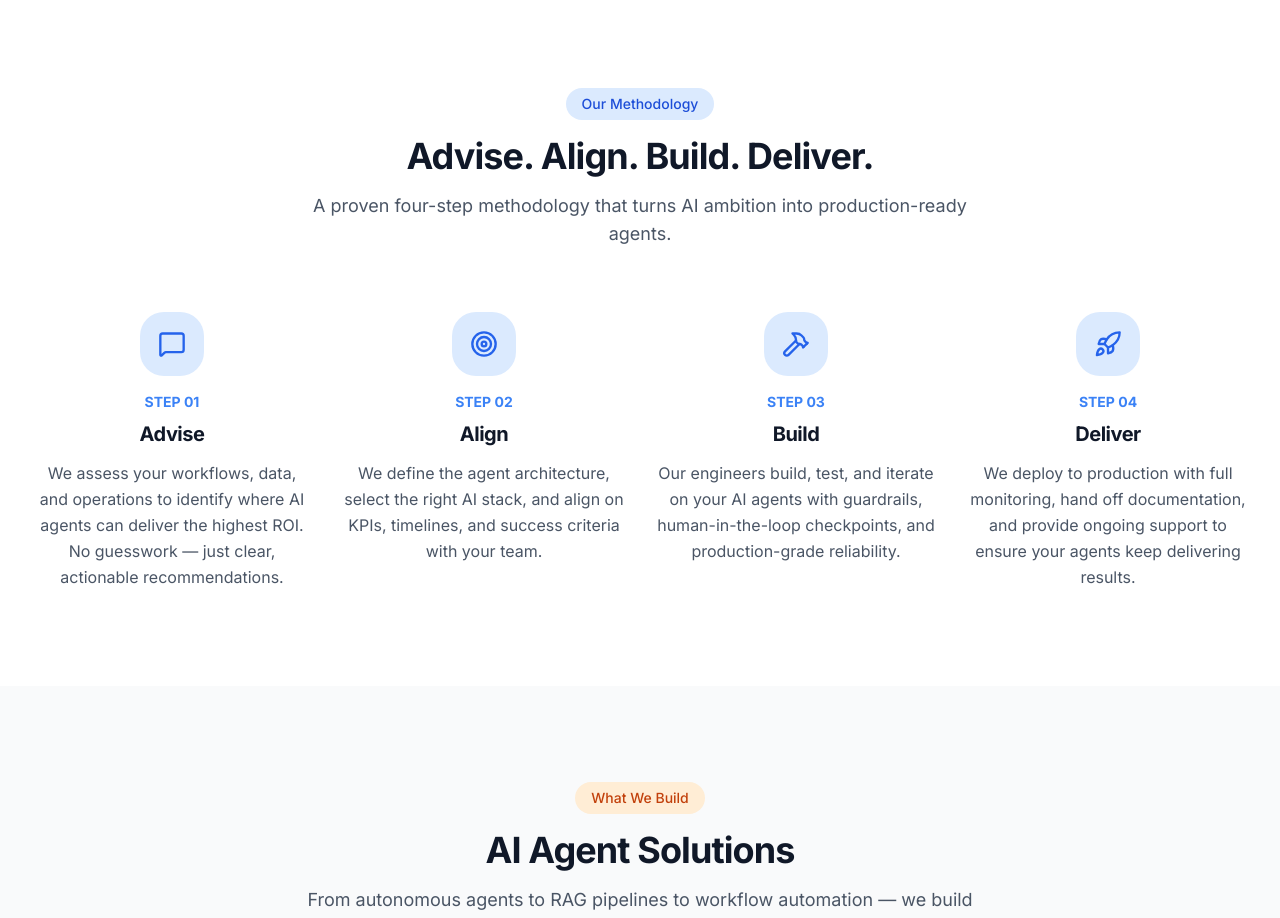
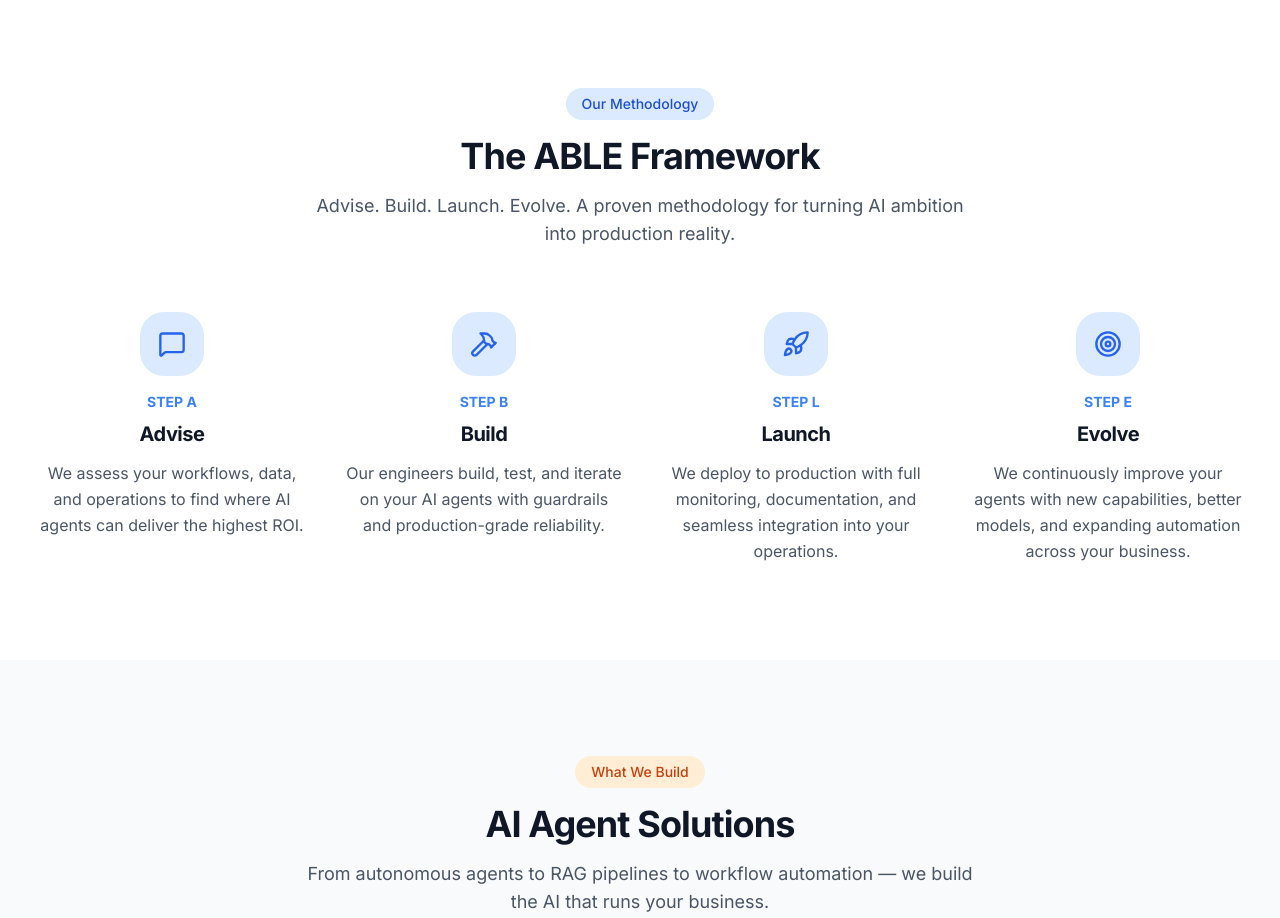
Before and after one commit to nikspatel007/website, a React (Vite) app: page / in a window 1280 px wide. Shown: the part 860-1778 px from the top of the page. Built offline with nearby package versions, Linux system fonts and the light colour scheme; no server answers.

Commit message:
ABLE Framework: Advise, Build, Launch, Evolve

```diff
--- a/src/data/services.ts
+++ b/src/data/services.ts
@@ -34,19 +34,19 @@ export const services: Service[] = [
           'We assess your workflows and identify where autonomous agents can deliver the highest impact.',
       },
       {
-        title: 'Align',
-        description:
-          'Design the agent architecture, select the right tools, and define success metrics with your team.',
-      },
-      {
         title: 'Build',
         description:
           'Develop agents with rigorous testing, guardrails, and human-in-the-loop checkpoints.',
       },
       {
-        title: 'Deliver',
+        title: 'Launch',
         description:
-          'Production deployment with full observability, documentation, and ongoing support.',
+          'Production deployment with full observability, documentation, and seamless integration.',
+      },
+      {
+        title: 'Evolve',
+        description:
+          'Continuous improvement with new capabilities, better models, and expanding automation.',
       },
     ],
     faqs: [
@@ -100,19 +100,19 @@ export const services: Service[] = [
           'Identify the highest-impact LLM opportunity and validate feasibility with your data.',
       },
       {
-        title: 'Align',
-        description:
-          'Define the RAG architecture, model selection, and success criteria with your team.',
-      },
-      {
         title: 'Build',
         description:
           'Develop and test with your actual data, iterating to production-grade quality.',
       },
       {
-        title: 'Deliver',
+        title: 'Launch',
         description:
-          'Deploy with guardrails, monitoring, cost optimization, and ongoing model improvements.',
+          'Deploy with guardrails, monitoring, and cost optimization into your production environment.',
+      },
+      {
+        title: 'Evolve',
+        description:
+          'Ongoing model improvements, new capabilities, and expanding use cases across your organization.',
       },
     ],
     faqs: [
@@ -166,19 +166,19 @@ export const services: Service[] = [
           'Map your current workflows, identify bottlenecks, and quantify automation opportunities.',
       },
       {
-        title: 'Align',
-        description:
-          'Design AI-powered workflows with the right balance of automation and human oversight.',
-      },
-      {
         title: 'Build',
         description:
           'Build integrations, deploy agents, and connect your tools into seamless automated pipelines.',
       },
       {
-        title: 'Deliver',
+        title: 'Launch',
         description:
-          'Launch to production, monitor performance, and continuously improve automation accuracy.',
+          'Go live with full monitoring, performance tracking, and operational support.',
+      },
+      {
+        title: 'Evolve',
+        description:
+          'Continuously improve automation accuracy, expand coverage, and unlock new workflows.',
       },
     ],
     faqs: [
--- a/src/pages/Home.tsx
+++ b/src/pages/Home.tsx
@@ -13,32 +13,32 @@ import { getFeaturedCaseStudies } from '@/data/caseStudies'
 
 const methodology = [
   {
-    step: '01',
+    step: 'A',
     title: 'Advise',
     description:
-      'We assess your workflows, data, and operations to identify where AI agents can deliver the highest ROI. No guesswork — just clear, actionable recommendations.',
+      'We assess your workflows, data, and operations to find where AI agents can deliver the highest ROI.',
     icon: MessageSquare,
   },
   {
-    step: '02',
-    title: 'Align',
-    description:
-      'We define the agent architecture, select the right AI stack, and align on KPIs, timelines, and success criteria with your team.',
-    icon: Target,
-  },
-  {
-    step: '03',
+    step: 'B',
     title: 'Build',
     description:
-      'Our engineers build, test, and iterate on your AI agents with guardrails, human-in-the-loop checkpoints, and production-grade reliability.',
+      'Our engineers build, test, and iterate on your AI agents with guardrails and production-grade reliability.',
     icon: Hammer,
   },
   {
-    step: '04',
-    title: 'Deliver',
+    step: 'L',
+    title: 'Launch',
     description:
-      'We deploy to production with full monitoring, hand off documentation, and provide ongoing support to ensure your agents keep delivering results.',
+      'We deploy to production with full monitoring, documentation, and seamless integration into your operations.',
     icon: Rocket,
+  },
+  {
+    step: 'E',
+    title: 'Evolve',
+    description:
+      'We continuously improve your agents with new capabilities, better models, and expanding automation across your business.',
+    icon: Target,
   },
 ]
 
@@ -98,10 +98,10 @@ export function Home() {
                 Our Methodology
               </span>
               <h2 className="mt-4 text-3xl font-bold text-gray-900 lg:text-4xl">
-                Advise. Align. Build. Deliver.
+                The ABLE Framework
               </h2>
               <p className="mx-auto mt-4 max-w-2xl text-lg text-gray-600">
-                A proven four-step methodology that turns AI ambition into production-ready agents.
+                Advise. Build. Launch. Evolve. A proven methodology for turning AI ambition into production reality.
               </p>
             </div>
           </ScrollReveal>
```
